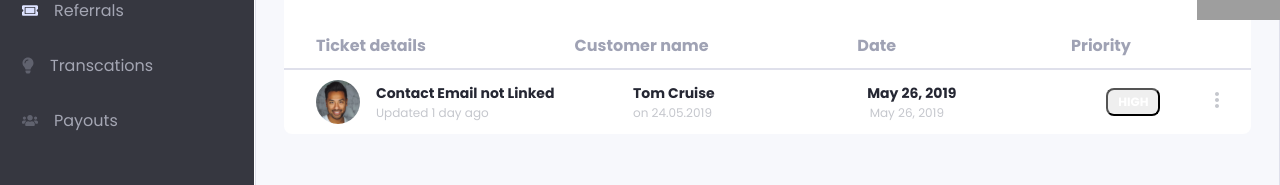
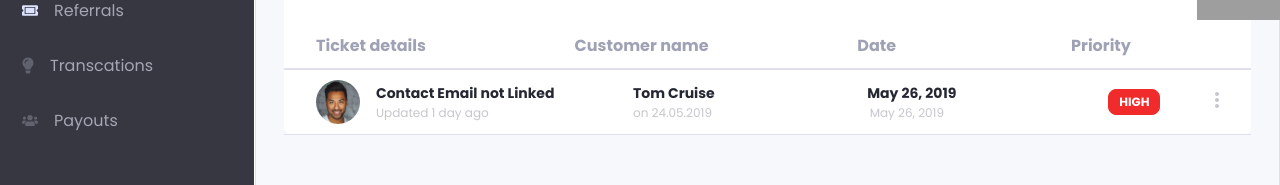
Before and after one commit to gift56/Admin-Dashboard, a React (Create React App) app: page / in a window 1280 px wide. Shown: the part 181-366 px from the top of the page. Built offline with nearby package versions, Linux system fonts and the light colour scheme; grey boxes are pictures that could not be loaded.

Commit message:
starting to map

```diff
--- a/src/component/sass/modules/_varibles.scss
+++ b/src/component/sass/modules/_varibles.scss
@@ -15,3 +15,4 @@ $btnNew: #29cc97;
 $defaultbg: #f0f1f7;
 $urgentBg: #fec400;
 $spanColor: #4b506d;
+$HighColor: #f12b2c;
--- a/src/component/sass/styles.css
+++ b/src/component/sass/styles.css
@@ -708,6 +708,7 @@ image {
       -ms-flex-pack: justify;
           justify-content: space-between;
   padding: 10px 2rem;
+  border-bottom: 1px solid #dfe0eb;
 }
 
 .transactionArea .transactionTable .tableData .data .dataProfile {
@@ -749,6 +750,15 @@ image {
           align-items: center;
 }
 
+.transactionArea .transactionTable .tableData .data .priority button {
+  background-color: #f12b2c;
+  border: 1px solid #f12b2c;
+}
+
+.transactionArea .transactionTable .tableData .data .sideIcon {
+  cursor: pointer;
+}
+
 .transactionArea .transactionTable .tableData .data .userUpdate h4,
 .transactionArea .transactionTable .tableData .data .customerName h4,
 .transactionArea .transactionTable .tableData .data .date h4,
--- a/src/component/sass/styles.scss
+++ b/src/component/sass/styles.scss
@@ -436,6 +436,7 @@
                 align-items: center;
                 justify-content: space-between;
                 padding: 10px 2rem;
+                border-bottom: 1px solid $beforeBg;
                 .dataProfile {
                     display: flex;
                     align-items: center;
@@ -458,6 +459,13 @@
                     display: flex;
                     justify-content: end;
                     align-items: center;
+                    button{
+                        background-color: $HighColor;
+                        border: 1px solid $HighColor;
+                    }
+                }
+                .sideIcon{
+                    cursor: pointer;
                 }
                 .userUpdate,
                 .customerName,
```
Also changed, not shown: 1 other file (tests, documents, lock files or other folders).
